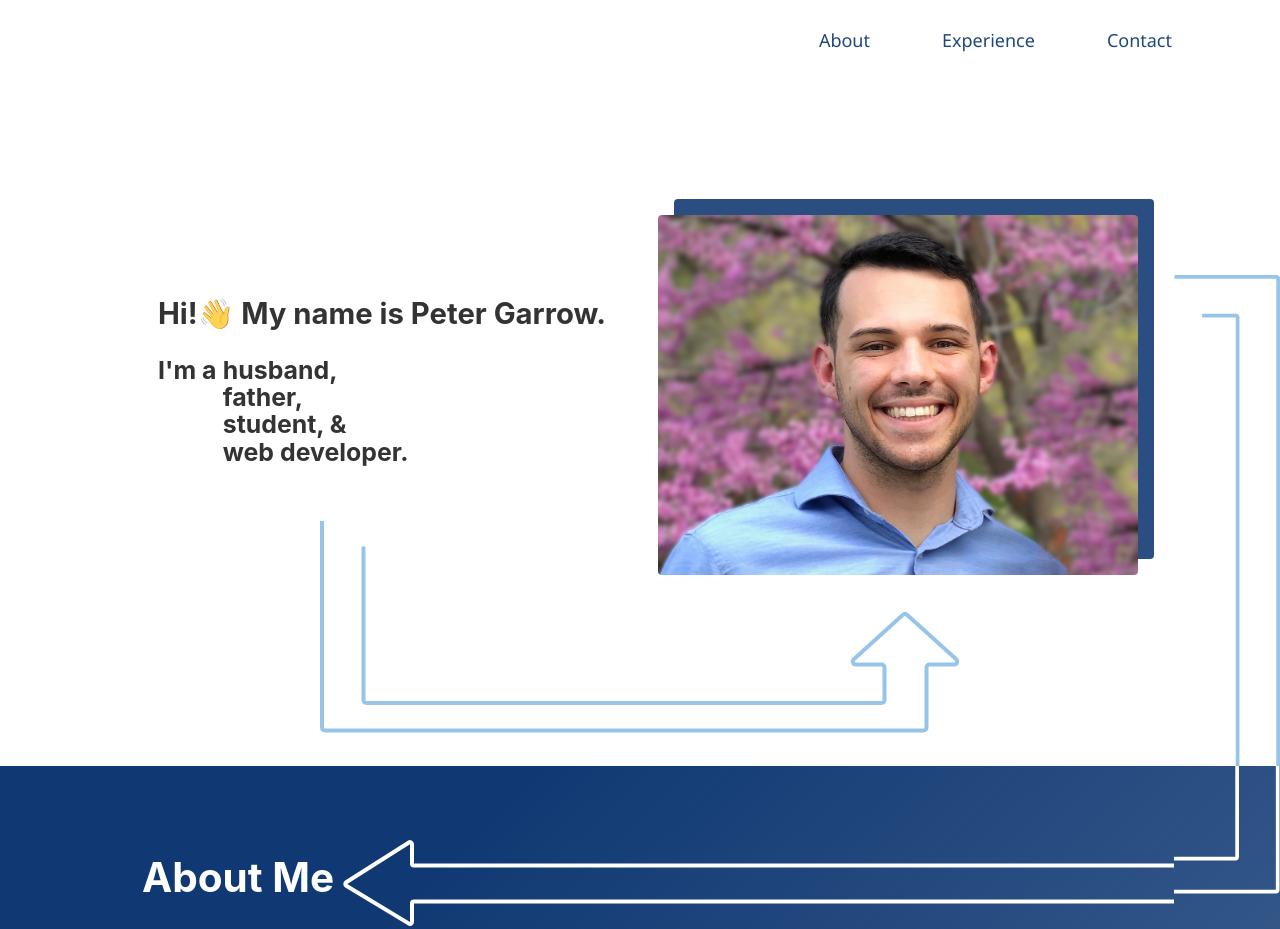
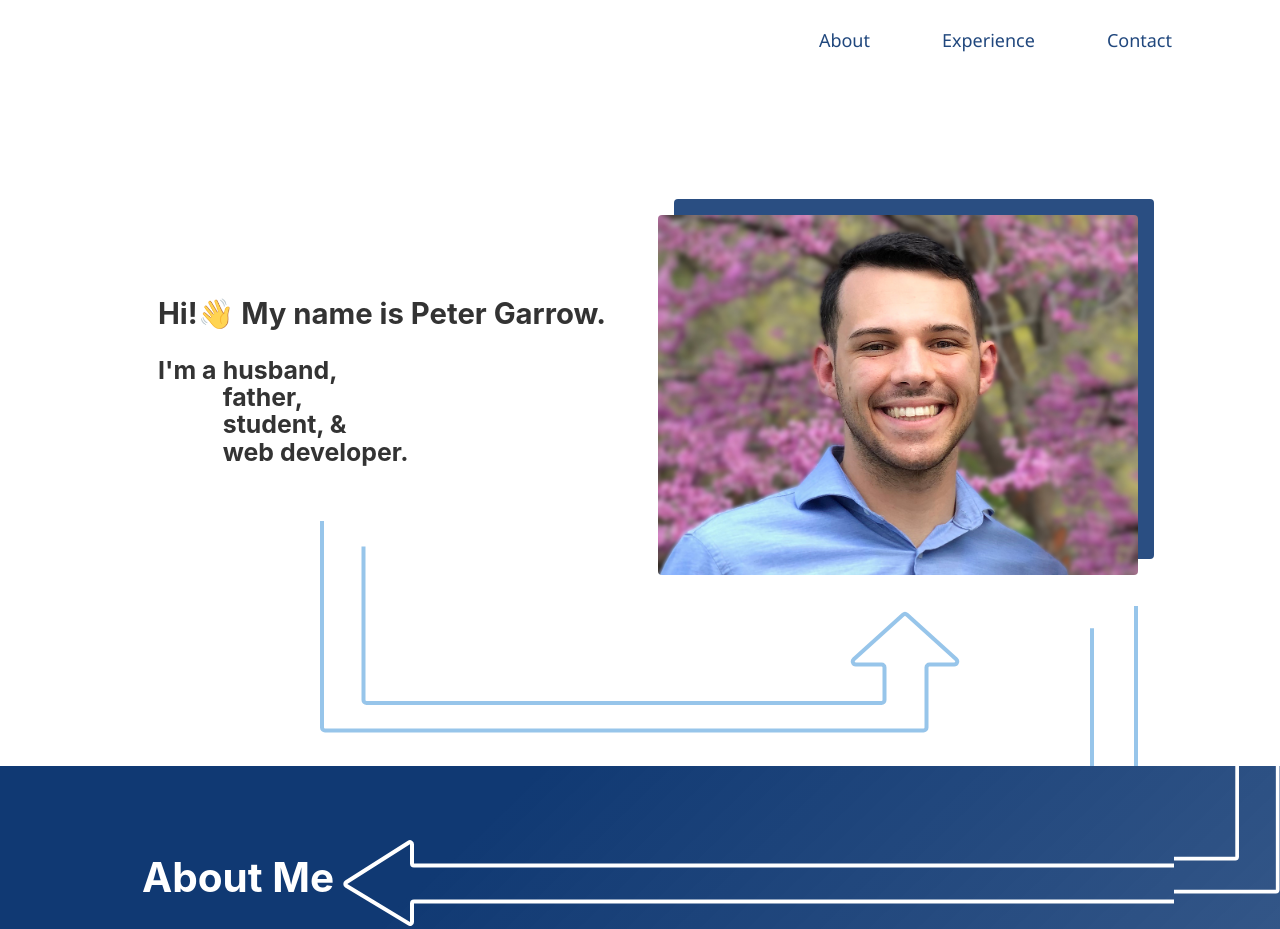
Before and after one commit to garrowp/personal, a Gatsby site: page / in a window 1280 px wide. Shown: the top 929 px of the page. Built offline with nearby package versions, Linux system fonts and the light colour scheme; Gatsby itself is replaced by a stand-in of ours.

Commit message:
Update banner for 1368px media query

```diff
--- a/src/components/banner.js
+++ b/src/components/banner.js
@@ -1,41 +1,27 @@
 import React from "react"
 import styled from "styled-components"
+
+import {
+  Container,
+  Wrapper,
+  Intro,
+  IntroWrapper,
+  PicWrapper,
+  PicBackground,
+  IntroArrowWrapper,
+  IntroToAboutWrapper,
+  IntroToAboutImg
+} from "./bannerElements"
 
 import ProfileImage from "../components/image"
 import IntroArrow from "../images/intro-arrow.svg"
 import IntroToAbout from "../images/intro-to-about.svg"
-
-const Container = styled.div`
-  position: relative;
-`
-
-const Wrapper = styled.div`
-  display: grid;
-  grid-template-columns: auto ${960 / 2}px ${960 / 2}px auto;
-  grid-template-rows: auto auto;
-  grid-column-gap: 2rem;
-  margin: 0 auto;
-  // max-width: 960px;
-  // padding: 0px 1.0875rem 2rem;
-  padding-top: 8rem;
-`
-
-const Intro = styled.div`
-  display: grid;
-  grid-template-columns: max-content max-content;
-  grid-gap: 0.35rem;
-`
+import IntroToAboutSmall from '../images/intro-to-about-small.svg'
 
 const Banner = () => (
   <Container>
     <Wrapper>
-      <div
-        style={{
-          justifySelf: `center`,
-          alignSelf: `center`,
-          gridColumn: `2 / 3`,
-        }}
-      >
+      <IntroWrapper>
         <h2>Hi!👋 My name is Peter Garrow.</h2>
         <Intro>
           <div>
@@ -50,24 +36,12 @@ const Banner = () => (
             </h3>
           </div>
         </Intro>
-      </div>
-      <div style={{ position: `relative`, gridColumn: `3 / 4` }}>
-        <div
-          style={{
-            width: `100%`,
-            background: `rgba(16, 57, 115, 0.89)`,
-            height: `100%`,
-            borderRadius: `4px`,
-            position: `absolute`,
-            top: `-16px`,
-            left: `16px`,
-          }}
-        />
+      </IntroWrapper>
+      <PicWrapper >
+        <PicBackground />
         <ProfileImage />
-      </div>
-      <div
-        style={{ gridColumn: `2 / 4`, gridRow: `2 / 2`, textAlign: `center` }}
-      >
+      </PicWrapper>
+      <IntroArrowWrapper>
         <img
           src={IntroArrow}
           alt="arrow"
@@ -75,20 +49,17 @@ const Banner = () => (
             marginTop: `-3rem`,
           }}
         />
-      </div>
-      <div
-        style={{ gridColumn: `4 / 4`, gridRow: `1 / 3`, position: `relative` }}
-      >
-        <img
-          src={IntroToAbout}
-          alt="Intro to about arrow"
-          style={{
-            position: `absolute`,
-            bottom: 0,
-            marginBottom: 0,
-          }}
-        />
-      </div>
+      </IntroArrowWrapper>
+      <IntroToAboutWrapper>
+        <picture>
+          <source media="(min-width: 1368px)" srcset={IntroToAbout} />
+          <source media="(min-width: 1000px)" srcset={IntroToAboutSmall} />
+          <IntroToAboutImg
+            src={IntroToAbout}
+            alt="Intro to about arrow"
+          />
+        </picture>
+      </IntroToAboutWrapper>
     </Wrapper>
   </Container>
 )
--- /dev/null
+++ b/src/components/bannerElements.js
@@ -0,0 +1,76 @@
+import styled from "styled-components"
+
+export const Container = styled.div`
+  position: relative;
+`
+
+export const Wrapper = styled.div`
+  display: grid;
+  grid-template-columns: auto ${960 / 2}px ${960 / 2}px auto;
+  grid-template-rows: auto auto;
+  grid-column-gap: 2rem;
+  margin: 0 auto;
+  padding: 0 1rem;
+  padding-top: 8rem;
+
+  @media screen and (max-width: 1368px) {
+  }
+
+  @media screen and (max-width: 1000px) {
+    grid-template-columns: repeat(2, 1fr);
+  }
+`
+
+export const Intro = styled.div`
+  display: grid;
+  grid-template-columns: max-content max-content;
+  grid-gap: 0.35rem;
+`
+
+export const IntroWrapper = styled.div`
+  justify-self: center;
+  align-self: center;
+  grid-column: 2 / 3;
+`
+
+export const PicWrapper = styled.div`
+  position: relative;
+  grid-column: 3 / 4;
+`
+
+export const PicBackground = styled.div`
+  width: 100%;
+  background: rgba(16, 57, 115, 0.89);
+  height: 100%;
+  border-radius: 4px;
+  position: absolute;
+  top: -16px;
+  left: 16px;
+`
+
+export const IntroArrowWrapper = styled.div`
+  grid-column: 2 / 4;
+  grid-row: 2 / 2;
+  text-align: center;
+`
+
+export const IntroToAboutWrapper = styled.div`
+  grid-column: 4;
+  grid-row: 1 / 3;
+  position: relative;
+
+  @media screen and (max-width: 1368px) {
+    grid-column: 3;
+    grid-row: 2;
+  }
+`
+
+export const IntroToAboutImg = styled.img`
+  position: absolute;
+  bottom: 0;
+  margin-bottom: 0;
+
+  @media screen and (max-width: 1368px) {
+      right: 0;
+  }
+`
```
Also changed, not shown: src/images/intro-to-about-small.svg (added).
